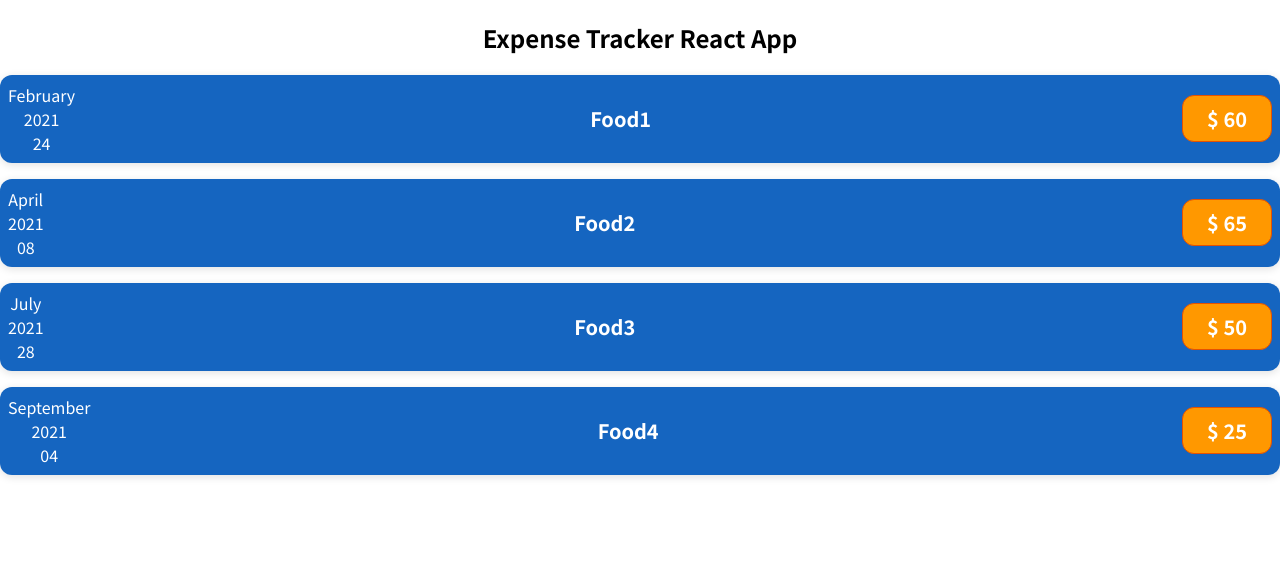
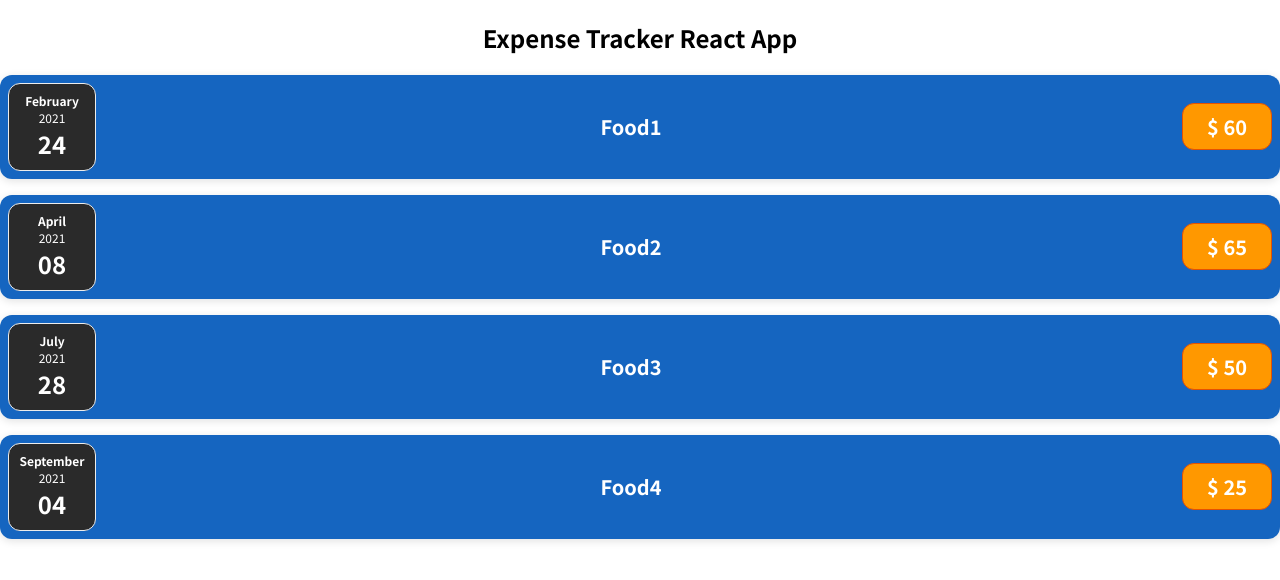
Before and after one commit to yuvaraj21/React-Bootcamp, a React (Create React App) app in the folder Expense-Tracker/: page / in a window 1280 px wide. Shown: the top 580 px of the page. Built offline with nearby package versions, Linux system fonts and the light colour scheme.

Commit message:
splitting components into components

```diff
--- /dev/null
+++ b/Expense-Tracker/src/component/ExpenseDate.css
@@ -0,0 +1,26 @@
+.expense-date {
+    display: flex;
+    flex-direction: column;
+    width: 5.5rem;
+    height: 5.5rem;
+    border: 1px solid #ececec;
+    background-color: #2a2a2a;
+    color: white;
+    border-radius: 12px;
+    align-items: center;
+    justify-content: center;
+}
+
+.expense-date__month {
+    font-size: 0.75rem;
+    font-weight: bold;
+}
+
+.expense-date__year {
+    font-size: 0.75rem;
+}
+
+.expense-date__day {
+    font-size: 1.5rem;
+    font-weight: bold;
+}
--- /dev/null
+++ b/Expense-Tracker/src/component/ExpenseDate.js
@@ -0,0 +1,18 @@
+import React from 'react';
+import './ExpenseDate.css';
+
+const ExpenseDate = (props) => {
+  const month = props.date.toLocaleString('en-US', { month: 'long' });
+  const day = props.date.toLocaleString('en-US', { day: '2-digit' });
+  const year = props.date.getFullYear();
+
+  return (
+    <div className="expense-date">
+      <div className="expense-date__month">{month}</div>
+      <div className="expense-date__year">{year}</div>
+      <div className="expense-date__day">{day}</div>
+    </div>
+  );
+};
+
+export default ExpenseDate;
--- a/Expense-Tracker/src/component/ExpenseItem.js
+++ b/Expense-Tracker/src/component/ExpenseItem.js
@@ -1,18 +1,11 @@
 import React from 'react';
+import ExpenseDate from './ExpenseDate';
 import './ExpenseItem.css';
 
 const ExpenseItem = (props) => {
-  const month = props.date.toLocaleString('en-US', { month: 'long' });
-  const day = props.date.toLocaleString('en-US', { day: '2-digit' });
-  const year = props.date.getFullYear();
-
   return (
     <div className="expense-item">
-      <div>
-        <div>{month}</div>
-        <div>{year}</div>
-        <div>{day}</div>
-      </div>
+      <ExpenseDate date={props.date} />
       <div className="expense-item__description">
         <h2>{props.title}</h2>
         <div className="expense-item__price">$ {props.amount}</div>
```
